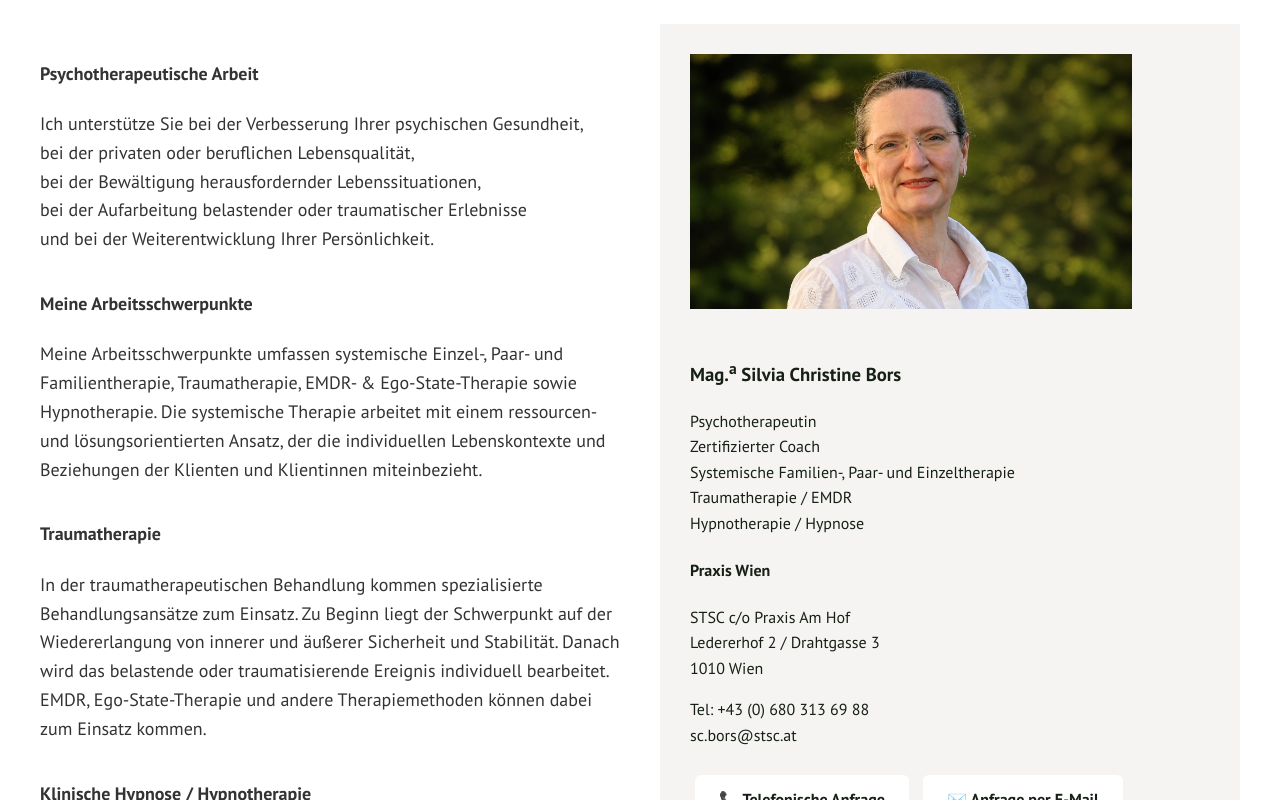
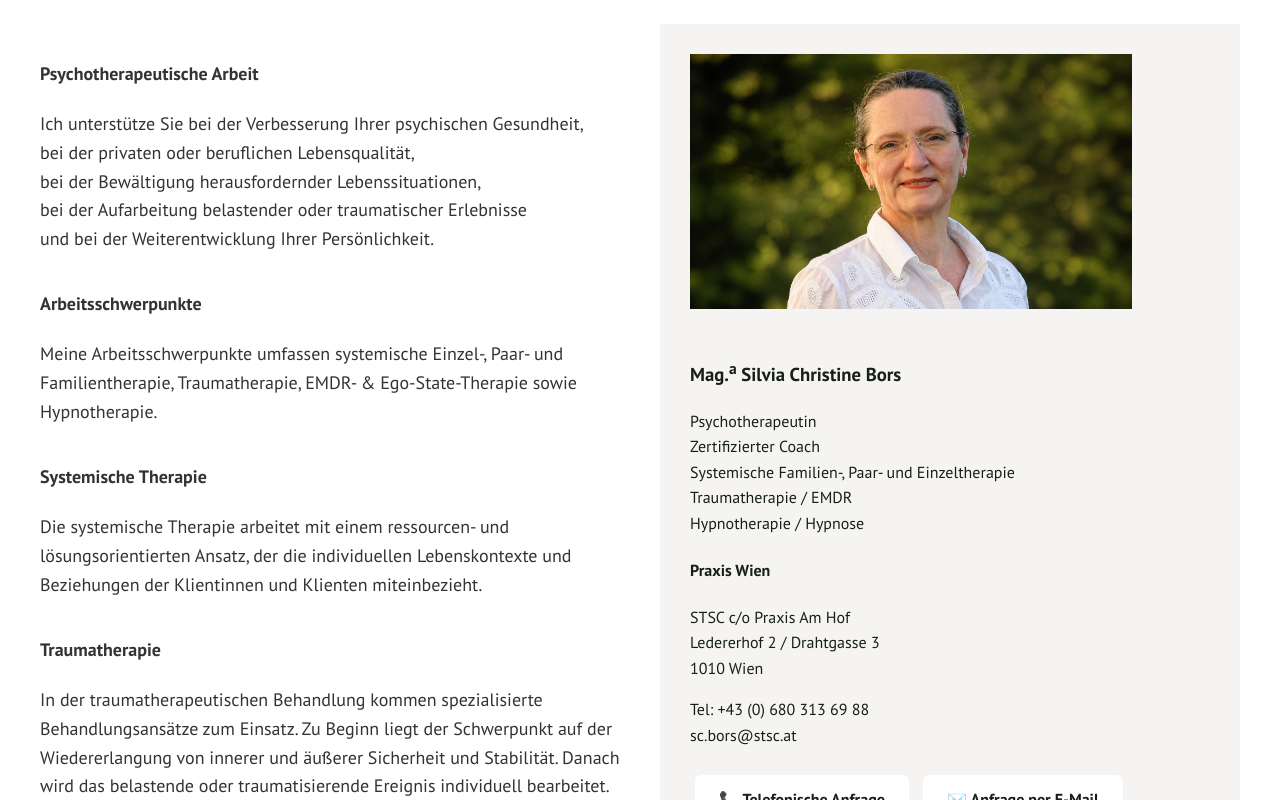
Before and after one commit to ppprem/stsc-website, a plain HTML site: page index.html in a window 1280 px wide. Shown: the part 557-1357 px from the top of the page. Drawn offline with Linux system fonts and the light colour scheme.

Commit message:
Änderungen in index.html

```diff
--- a/index.html
+++ b/index.html
@@ -134,13 +134,16 @@ bei der Bewältigung herausfordernder Lebenssituationen,<br>
 bei der Aufarbeitung belastender oder traumatischer Erlebnisse<br>
 und bei der Weiterentwicklung Ihrer Persönlichkeit.</p>
 
-<h4>Meine Arbeitsschwerpunkte</h4>
+<h4>Arbeitsschwerpunkte</h4>
 
 <p>
 Meine Arbeitsschwerpunkte umfassen systemische Einzel-, Paar- und Familientherapie, Traumatherapie,
-EMDR- & Ego-State-Therapie sowie Hypnotherapie.  Die systemische Therapie arbeitet mit
-einem ressourcen- und lösungsorientierten Ansatz, der die individuellen Lebenskontexte und Beziehungen der Klienten und
-Klientinnen miteinbezieht.</p>
+EMDR- & Ego-State-Therapie sowie Hypnotherapie.</p>
+
+<h4>Systemische Therapie</h4>
+
+<p>Die systemische Therapie arbeitet mit einem ressourcen- und lösungsorientierten Ansatz, der die individuellen Lebenskontexte
+   und Beziehungen der Klientinnen und Klienten miteinbezieht.</p>
 
 <h4>Traumatherapie</h4>
 
```
